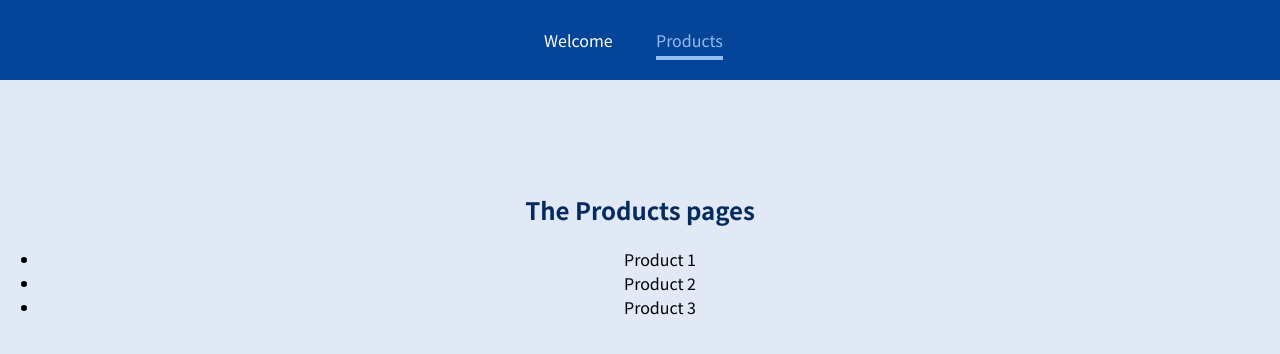
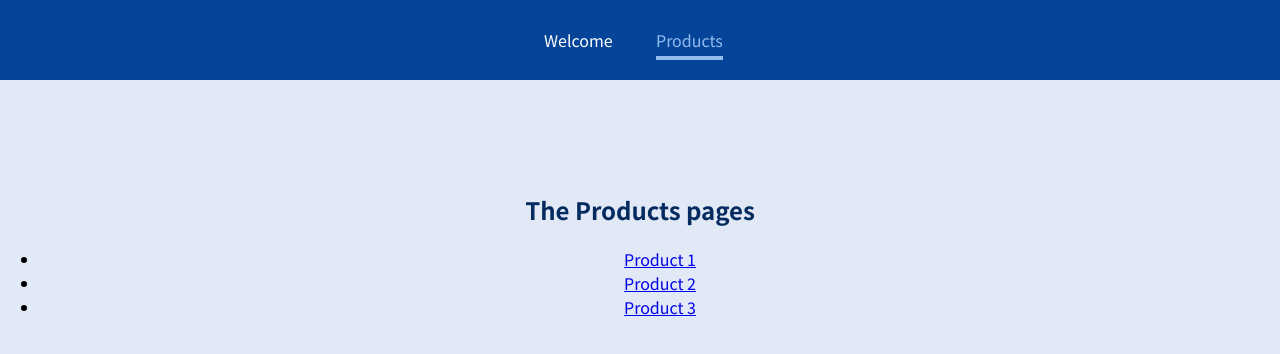
Before and after one commit to Hachiman12a1/building-maps-with-react-router, a React (Create React App) app: page /products in a window 1280 px wide. Shown: the top 354 px of the page. Built offline with nearby package versions, Linux system fonts and the light colour scheme.

Commit message:
274. Using "Switch" and "exact" For Configuring Routes

```diff
--- a/src/App.js
+++ b/src/App.js
@@ -1,8 +1,9 @@
-import { Route, Routes } from "react-router-dom";
-import MainHeader from "./components/MainHeader";
-import ProductDetail from "./pages/ProductDetail";
-import Products from "./pages/Products";
-import Welcome from "./pages/Welcome";
+import { Route, Routes } from 'react-router-dom';
+
+import MainHeader from './components/MainHeader';
+import ProductDetail from './pages/ProductDetail';
+import Products from './pages/Products';
+import Welcome from './pages/Welcome';
 
 function App() {
   return (
@@ -10,9 +11,9 @@ function App() {
       <MainHeader />
       <main>
         <Routes>
-          <Route path="/welcome" element={<Welcome />} />
-          <Route path="/products" element={<Products />} />
-          <Route path="product-detail/:productId" element={<ProductDetail />} />
+          <Route path='/welcome' element={<Welcome />} />
+          <Route path='/products' element={<Products />} exact/>
+          <Route path='/products/:productId' element={<ProductDetail />} />
         </Routes>
       </main>
     </div>
@@ -20,3 +21,7 @@ function App() {
 }
 
 export default App;
+
+// our-domain.com/welcome => Welcome Component
+// our-domain.com/products => Products Component
+// our-domain.com/product-detail/a-book
--- a/src/pages/Products.jsx
+++ b/src/pages/Products.jsx
@@ -1,4 +1,5 @@
 import React from "react";
+import { Link } from "react-router-dom";
 
 Products.propTypes = {};
 
@@ -7,9 +8,15 @@ function Products(props) {
     <section>
       <h1>The Products pages</h1>
       <ul>
-        <li>Product 1</li>
-        <li>Product 2</li>
-        <li>Product 3</li>
+        <li>
+          <Link to="p1">Product 1</Link>
+        </li>
+        <li>
+          <Link to="p2">Product 2</Link>
+        </li>
+        <li>
+          <Link to="p3">Product 3</Link>
+        </li>
       </ul>
     </section>
   );
```
Also changed, not shown: 1 other file (tests, documents, lock files or other folders).
